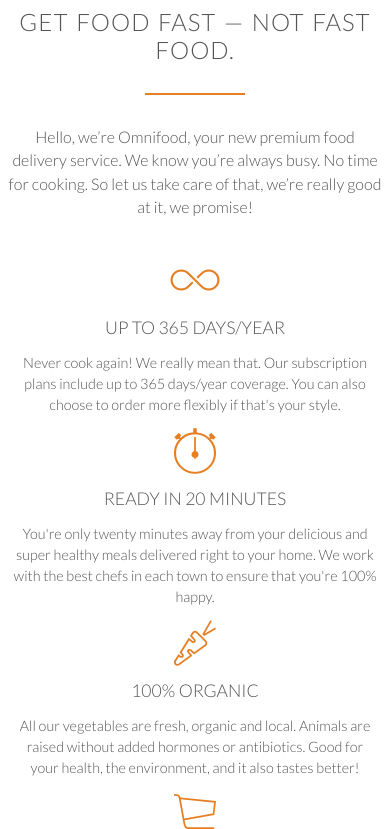
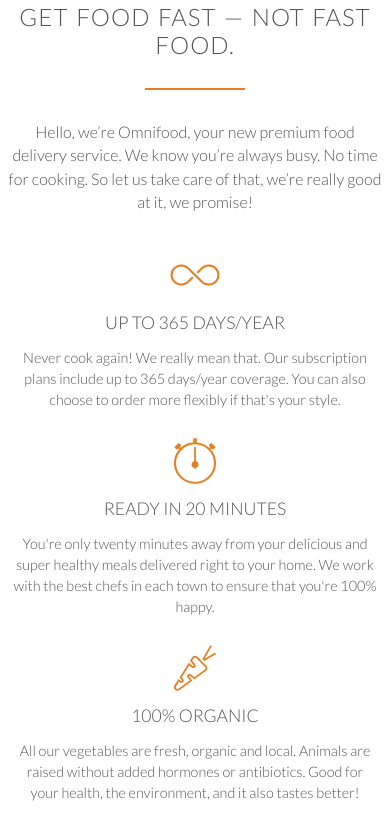
Before and after one commit to Motolani-Akins/Omnifoods-Project, a plain HTML site: page index.html in a window 390 px wide. Shown: the part 866-1695 px from the top of the page. Drawn offline with Linux system fonts and the light colour scheme; files whose address does not match are found by name.

Commit message:
concluded media queries

```diff
--- a/resources/css/queries.css
+++ b/resources/css/queries.css
@@ -48,7 +48,8 @@ body{ font-size: 16px;}
 section{padding: 30px 0;}
 .row,
 .hero-text-box{ 0 4%;}
-.col{ width: 100%;}
+.col{ width: 100%;
+margin: 0 0 4% 0;}
 .main-nav{display: none;}
 h1{font-size: 180%;}
 h2{font-size: 150%;}
@@ -86,5 +87,6 @@ text-align: center;}
 
 /* for small phones from 0 - 480px */
 @media only screen and (max-width:480px) {
-
+section{padding: 25px 0;}
+.contact-form{width: 100%;}
 }
```
